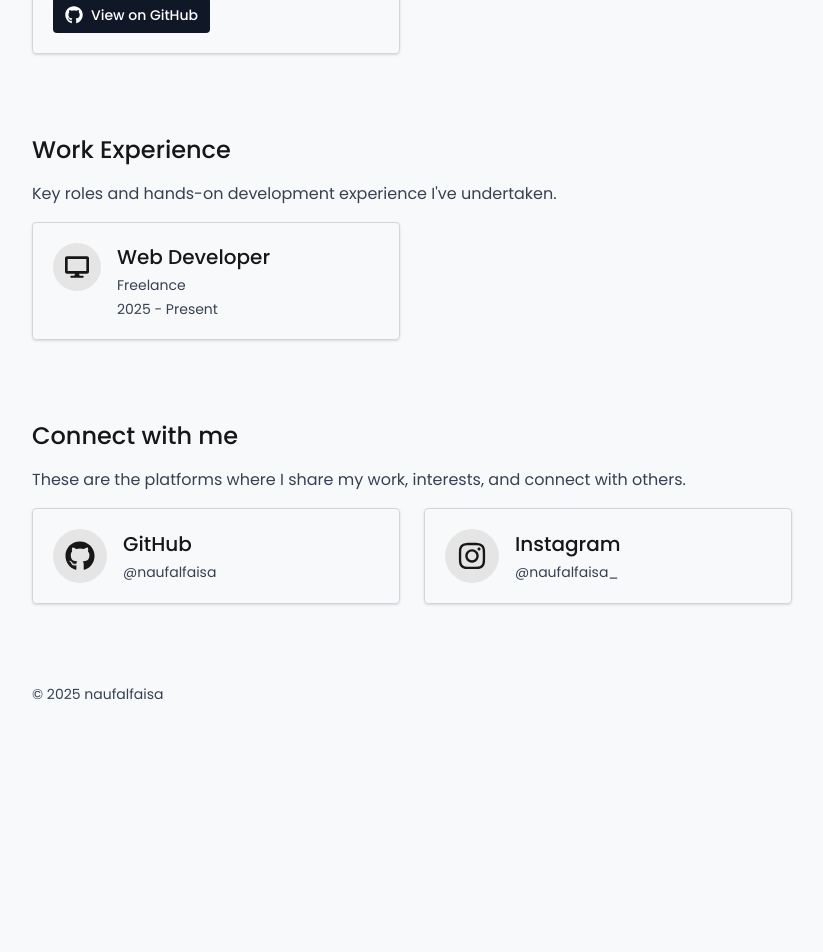
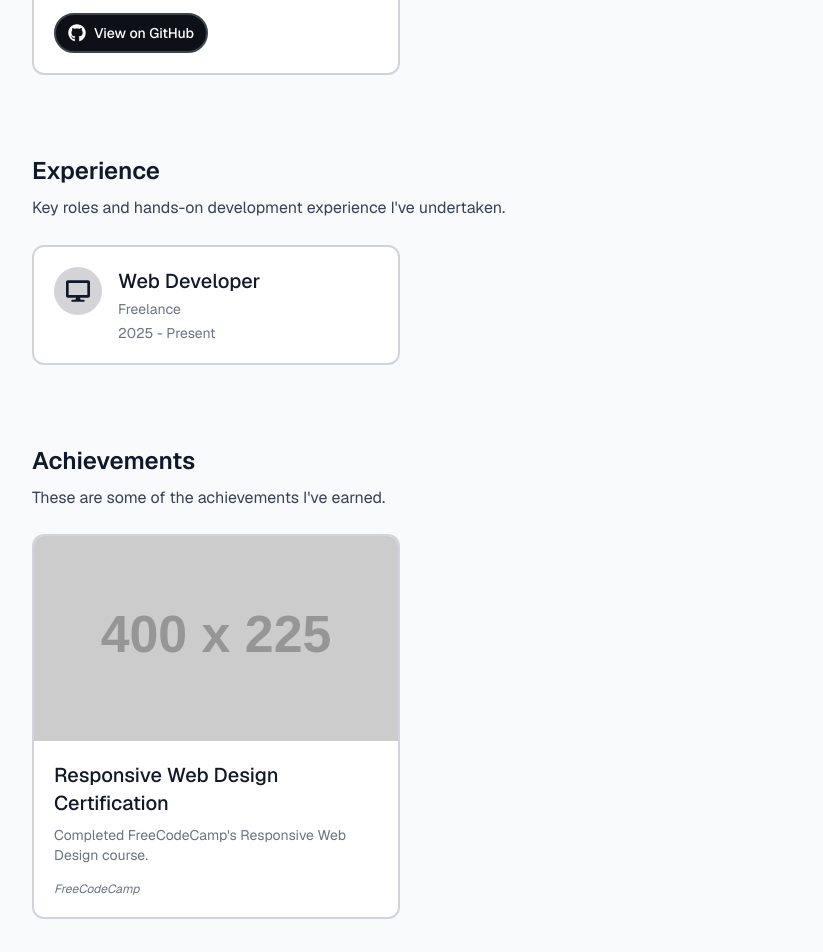
Before and after one commit to naufalfaisa/portfolio, a Next.js app: page / in a window 1280 px wide. Shown: the part 780-1732 px from the top of the page, without its empty margins (32-855 px from the left). Before the commit the page ends 1564 px from the top, so only its background shows below. Built offline with nearby package versions, Linux system fonts and the light colour scheme.

Commit message:
feat: add automatic light/dark mode based on system preference; refine UI components

```diff
--- a/app/components/AchievementsSection.tsx
+++ b/app/components/AchievementsSection.tsx
@@ -2,20 +2,20 @@
 
 import { FC } from "react";
 import Image from "next/image";
-import { FaArrowRight } from "react-icons/fa";
+import { FaExternalLinkAlt } from "react-icons/fa";
 import { siteConfig } from "@/config/site.config";
 
 export const AchievementsSection: FC = () => {
   const { achievements } = siteConfig;
 
   return (
-    <section className="space-y-4">
-      <h2 className="font-medium text-2xl">{achievements.title}</h2>
-      <p className="text-gray-700">{achievements.description}</p>
+    <section className="space-y-2">
+      <h2 className="text-primary font-semibold text-2xl">{achievements.title}</h2>
+      <p className="text-secondary mb-6">{achievements.description}</p>
 
       <div className="grid grid-cols-1 sm:grid-cols-2 lg:grid-cols-3 gap-6">
         {achievements.items.map((a, i) => (
-          <div key={i} className="border border-gray-300 overflow-hidden shadow rounded group">
+          <div key={i} className="card overflow-hidden rounded-xl group">
             <a href={`/achievements/${a.slug}`} className="block">
               <div className="aspect-video w-full relative">
                 <Image
@@ -27,14 +27,20 @@ export const AchievementsSection: FC = () => {
               </div>
 
               <div className="p-5">
-                <h3 className="font-medium mb-2 text-xl flex items-center justify-between">
+                <h3 className="text-primary font-medium mb-2 text-xl flex items-center justify-between">
                   <span>{a.title}</span>
-                  <FaArrowRight className="text-gray-400 opacity-0 group-hover:opacity-100 transition-opacity duration-300" />
+                  <FaExternalLinkAlt className="text-tertiary opacity-0 group-hover:opacity-100 transition-opacity duration-300" />
                 </h3>
 
-                <p className="mb-4 text-sm text-gray-700 line-clamp-2">
+                <p className="mb-4 text-sm text-tertiary line-clamp-2">
                   {a.description}
                 </p>
+
+                { a.source && (
+                  <p className="text-xs text-tertiary italic mt-1">
+                    {a.source}
+                  </p>
+                )}
               </div>
             </a>
           </div>
--- /dev/null
+++ b/app/components/ExperienceSection.tsx
@@ -0,0 +1,39 @@
+"use client";
+
+import { FC } from "react";
+import { siteConfig } from "@/config/site.config";
+
+export const ExperienceSection: FC = () => {
+  const { Experience } = siteConfig;
+
+  return (
+    <section className="space-y-2">
+      <h2 className="text-primary font-semibold text-2xl">{Experience.title}</h2>
+      <p className="text-secondary mb-6">{Experience.description}</p>
+
+      <div className="grid grid-cols-1 sm:grid-cols-2 lg:grid-cols-3 gap-6">
+        {Experience.items.map((s, i) => {
+          const Icon = s.icon;
+          return (
+            <a
+              key={i}
+              href={s.link}
+              target="_blank"
+              rel="noreferrer"
+              className="card overflow-hidden flex items-start p-5 rounded-xl"
+            >
+              <div className="p-3 bg-zinc-300 dark:bg-zinc-700 rounded-full mr-4">
+                <Icon className="text-primary text-2xl" />
+              </div>
+              <div>
+                <h3 className="text-primary font-medium mb-1 text-xl">{s.role}</h3>
+                <p className="text-sm text-tertiary">{s.company}</p>
+                <p className="text-sm text-tertiary mt-1">{s.period}</p>
+              </div>
+            </a>
+          );
+        })}
+      </div>
+    </section>
+  );
+};
--- a/app/components/Footer.tsx
+++ b/app/components/Footer.tsx
@@ -5,7 +5,7 @@ import { siteConfig } from "@/config/site.config";
 
 export const Footer: FC = () => {
   return (
-    <footer className="text-sm text-gray-700">
+    <footer className="text-sm text-zinc-400">
       <p>{siteConfig.footer.text}</p>
     </footer>
   );
--- a/app/components/ProfileSection.tsx
+++ b/app/components/ProfileSection.tsx
@@ -11,11 +11,11 @@ export const ProfileSection: FC = () => {
     <section className="space-y-6">
       <div className="grid grid-cols-1 md:grid-cols-3 gap-8 items-start">
         <div className="md:col-span-2 space-y-6">
-          <h1 className="font-medium text-4xl">{profile.title}</h1>
+          <h1 className="font-semibold text-primary text-3xl">{profile.title}</h1>
 
           <div className="space-y-4">
             {profile.description.map((paragraph, index) => (
-              <p key={index} className="text-gray-700 leading-relaxed">
+              <p key={index} className="text-lg text-secondary leading-relaxed">
                 {paragraph}
               </p>
             ))}
@@ -27,7 +27,7 @@ export const ProfileSection: FC = () => {
             src={profile.image}
             width={224}
             height={224}
-            className="rounded-full border-2 border-gray-300 shadow object-cover"
+            className="rounded-full border-2 border-zinc-300 dark:border-zinc-800 shadow object-cover"
             alt={profile.name}
             priority
           />
--- a/app/components/ProjectsSection.tsx
+++ b/app/components/ProjectsSection.tsx
@@ -9,13 +9,13 @@ export const ProjectsSection: FC = () => {
   const { projects } = siteConfig;
 
   return (
-    <section className="space-y-4">
-      <h2 className="font-medium text-2xl">{projects.title}</h2>
-      <p className="text-gray-700">{projects.description}</p>
+    <section className="space-y-2">
+      <h2 className="font-semibold text-2xl text-primary">{projects.title}</h2>
+      <p className="text-lg text-secondary mb-6">{projects.description}</p>
 
       <div className="grid grid-cols-1 sm:grid-cols-2 lg:grid-cols-3 gap-6">
         {projects.items.map((p, i) => (
-          <div key={i} className="border border-gray-300 overflow-hidden shadow rounded">
+          <div key={i} className="card overflow-hidden rounded-xl">
             <div className="aspect-video w-full relative">
               <Image
                 src={p.image}
@@ -27,16 +27,15 @@ export const ProjectsSection: FC = () => {
             </div>
 
             <div className="p-5">
-              <h3 className="font-medium mb-2 text-xl">{p.title}</h3>
-              <p className="mb-4 text-sm text-gray-700 line-clamp-2">
+              <h3 className="text-primary font-medium mb-2 text-xl">{p.title}</h3>
+              <p className="mb-4 text-sm text-tertiary line-clamp-2">
                 {p.description}
               </p>
-
               <a
                 href={p.github}
                 target="_blank"
                 rel="noreferrer"
-                className="inline-flex items-center gap-2 px-3 py-2 rounded bg-gray-900 text-white text-sm font-medium hover:bg-gray-700 transition"
+                className="inline-flex items-center gap-2 px-3 py-2 text-sm font-medium rounded-full border-2 github-btn"
               >
                 <FaGithub className="text-lg" />
                 <span>View on GitHub</span>
--- a/app/components/SocialsSection.tsx
+++ b/app/components/SocialsSection.tsx
@@ -8,9 +8,9 @@ export const SocialsSection: FC = () => {
   const { socials } = siteConfig;
 
   return (
-    <section className="space-y-4">
-      <h2 className="font-medium text-2xl">{socials.title}</h2>
-      <p className="text-gray-700">{socials.description}</p>
+    <section className="space-y-2">
+      <h2 className="text-primary font-semibold text-2xl">{socials.title}</h2>
+      <p className="text-secondary mb-6">{socials.description}</p>
 
       <div className="grid grid-cols-1 sm:grid-cols-2 lg:grid-cols-3 gap-6">
         {socials.items.map((s) => {
@@ -21,17 +21,17 @@ export const SocialsSection: FC = () => {
               href={s.url}
               target="_blank"
               rel="noreferrer"
-              className="group border border-gray-300 hover:bg-gray-100 transition flex items-center p-5 shadow rounded"
+              className="group card flex items-center p-5 shadow rounded-xl"
             >
-              <div className="p-3 bg-neutral-200 rounded-full mr-4">
-                <Icon className="text-3xl" />
+              <div className="p-3 bg-zinc-300 dark:bg-zinc-700 rounded-full mr-4">
+                <Icon className="text-primary text-3xl" />
               </div>
               <div className="flex-1">
-                <h3 className="font-medium mb-1 text-xl flex items-center justify-between">
+                <h3 className="text-primary font-medium mb-1 text-xl flex justify-between items-center">
                   <span>{s.name}</span>
-                  <FaArrowRight className="text-gray-400 opacity-0 group-hover:opacity-100 transition-opacity duration-300" />
+                  <FaArrowRight className="text-tertiary opacity-0 group-hover:opacity-100 transition-opacity duration-300" />
                 </h3>
-                <p className="text-sm text-gray-700">{s.username}</p>
+                <p className="text-sm text-tertiary">{s.username}</p>
               </div>
             </a>
           );
--- a/app/components/WorkExperienceSection.tsx
+++ /dev/null
@@ -1,39 +0,0 @@
-"use client";
-
-import { FC } from "react";
-import { siteConfig } from "@/config/site.config";
-
-export const WorkExperienceSection: FC = () => {
-  const { workExperience } = siteConfig;
-
-  return (
-    <section className="space-y-4">
-      <h2 className="font-medium text-2xl">{workExperience.title}</h2>
-      <p className="text-gray-700">{workExperience.description}</p>
-
-      <div className="grid grid-cols-1 sm:grid-cols-2 lg:grid-cols-3 gap-6">
-        {workExperience.items.map((s, i) => {
-          const Icon = s.icon;
-          return (
-            <a
-              key={i}
-              href={s.link}
-              target="_blank"
-              rel="noreferrer"
-              className="border border-gray-300 hover:bg-gray-100 transition flex items-start p-5 shadow rounded"
-            >
-              <div className="p-3 bg-neutral-200 rounded-full mr-4">
-                <Icon className="text-2xl" />
-              </div>
-              <div>
-                <h3 className="font-medium mb-1 text-xl">{s.role}</h3>
-                <p className="text-sm text-gray-700">{s.company}</p>
-                <p className="text-sm text-gray-700 mt-1">{s.period}</p>
-              </div>
-            </a>
-          );
-        })}
-      </div>
-    </section>
-  );
-};
--- a/app/globals.css
+++ b/app/globals.css
@@ -1,7 +1,67 @@
 @import "tailwindcss";
 
+:root {
+  --color-bg: #f9fafb;            /* bg-zinc-50 */
+  --color-text-primary: #111827;  /* text-zinc-900 */
+  --color-text-secondary: #374151; /* text-zinc-700 */
+  --color-text-tertiary: #6b7280;  /* text-zinc-500 */
+
+  --color-card-bg: #ffffff;       /* bg-white */
+  --color-card-border: #d1d5db;   /* border-zinc-300 */
+  --color-card-border-hover: #9ca3af; /* border-zinc-400 */
+}
+
+@theme inline {
+  --font-sans: var(--font-geist-sans);
+  --font-mono: var(--font-geist-mono);
+}
+
+@media (prefers-color-scheme: dark) {
+  :root {
+    --color-bg: #000000;           /* bg-black */
+    --color-text-primary: #f9fafb; /* text-zinc-50 */
+    --color-text-secondary: #d4d4d8; /* text-zinc-300 */
+    --color-text-tertiary: #a1a1aa;  /* text-zinc-400 */
+
+    --color-card-bg: #18181b;      /* bg-zinc-900 */
+    --color-card-border: #27272a;  /* border-zinc-800 */
+    --color-card-border-hover: #3f3f46; /* border-zinc-700 */
+  }
+}
+
 body {
-  font-family: var(--font-poppins), sans-serif;
-  background-color: #f8f9fa;
-  color: #171717;
+  background-color: var(--color-bg);
+  color: var(--color-text-primary);
+  font-family: 'Inter', system-ui, sans-serif;
+  line-height: 1.6;
+  margin: 0;
+  padding: 0;
 }
+
+.bg-main { background-color: var(--color-bg); }
+.text-primary { color: var(--color-text-primary); }
+.text-secondary { color: var(--color-text-secondary); }
+.text-tertiary { color: var(--color-text-tertiary); }
+
+.card {
+  background-color: var(--color-card-bg);
+  border: 2px solid var(--color-card-border);
+  border-radius: 0.75rem;
+  transition: all 0.3s ease;
+}
+
+.card:hover {
+  border-color: var(--color-card-border-hover);
+  transform: scale(1.05);
+}
+
+.github-btn {
+  color: white;
+  background-color: #0d1117;  /* bg-black-ish */
+  border: 2px solid #3d444d;  /* border-zinc-800 */
+  transition: background-color 0.3s;
+}
+
+.github-btn:hover {
+  background-color: #151b23;
+}
--- a/app/layout.tsx
+++ b/app/layout.tsx
@@ -1,11 +1,15 @@
 import type { Metadata } from "next";
-import { Poppins } from "next/font/google";
+import { Geist, Geist_Mono } from "next/font/google";
 import "./globals.css";
 
-const poppins = Poppins({
-  variable: "--font-poppins",
+const geistSans = Geist({
+  variable: "--font-geist-sans",
   subsets: ["latin"],
-  weight: ["300", "400", "500", "600", "700"],
+});
+
+const geistMono = Geist_Mono({
+  variable: "--font-geist-mono",
+  subsets: ["latin"],
 });
 
 export const metadata: Metadata = {
@@ -20,7 +24,7 @@ export default function RootLayout({
 }>) {
   return (
     <html lang="id">
-      <body className={`${poppins.variable} antialiased`}>
+      <body className={`${geistSans.variable} ${geistMono.variable} antialiased`}>
         <main>{children}</main>
       </body>
     </html>
--- a/app/page.tsx
+++ b/app/page.tsx
@@ -3,17 +3,17 @@ import { AchievementsSection } from "./components/AchievementsSection";
 import { ProfileSection } from "./components/ProfileSection";
 import { ProjectsSection } from "./components/ProjectsSection";
 import { SocialsSection } from "./components/SocialsSection";
-import { WorkExperienceSection } from "./components/WorkExperienceSection";
+import { ExperienceSection } from "./components/ExperienceSection";
 import { Footer } from "./components/Footer";
 
 export default function Home() {
   return (
-    <div className="min-h-screen w-screen">
-      <div className="w-screen min-h-screen flex justify-center px-6 py-20 ">
-        <div className="max-w-6xl w-full flex flex-col space-y-20">
+    <div className="min-h-screen w-screen bg-main text-primary">
+      <div className="w-full min-h-screen flex justify-center px-4 sm:px-6 lg:px-12 py-12 sm:py-20 font-sans">
+        <div className="max-w-6xl w-full flex flex-col space-y-16 sm:space-y-20">
           {siteConfig.profile.enabled && <ProfileSection />}
           {siteConfig.projects.enabled && <ProjectsSection />}
-          {siteConfig.workExperience.enabled && <WorkExperienceSection />}
+          {siteConfig.Experience.enabled && <ExperienceSection />}
           {siteConfig.achievements.enabled && <AchievementsSection />}
           {siteConfig.socials.enabled && <SocialsSection />}
           {siteConfig.footer.enabled && <Footer />}
--- a/config/site.config.ts
+++ b/config/site.config.ts
@@ -16,7 +16,7 @@ export interface Project {
   github: string;
 }
 
-export interface WorkExperience {
+export interface Experience {
   role: string;
   company: string;
   period: string;
@@ -29,6 +29,7 @@ export interface Achievement {
   title: string;
   description: string;
   image: string;
+  source: string;
 }
 
 export interface Social {
@@ -53,7 +54,7 @@ export interface FooterConfig {
 export interface SiteConfig {
   profile: ProfileConfig;
   projects: SectionConfig<Project>;
-  workExperience: SectionConfig<WorkExperience>;
+  Experience: SectionConfig<Experience>;
   achievements: SectionConfig<Achievement>;
   socials: SectionConfig<Social>;
   footer: FooterConfig;
@@ -62,7 +63,7 @@ export interface SiteConfig {
 export const siteConfig: SiteConfig = {
   profile: {
     name: "Naufal Faisa",
-    title: "Hi there — I'm Naufal Faisa",
+    title: "Hi there! I'm Naufal Faisa",
     description: [
       "I'm an undergraduate student in Informatics with a passion for programming. I enjoy exploring different tools and technologies and seeing what I can build.",
       "I'm currently learning to create CLI tools, web apps, and backend systems, while learning JavaScript, Python, Go, and working with Node.js. Writing clean and efficient code is always my goal.",
@@ -85,8 +86,8 @@ export const siteConfig: SiteConfig = {
     enabled: true,
   },
 
-  workExperience: {
-    title: "Work Experience",
+  Experience: {
+    title: "Experience",
     description: "Key roles and hands-on development experience I've undertaken.",
     items: [
       {
@@ -94,7 +95,7 @@ export const siteConfig: SiteConfig = {
         company: "Freelance",
         period: "2025 - Present",
         icon: FaDesktop,
-        link: "/",
+        link: "#",
       },
     ],
     enabled: true,
@@ -102,16 +103,17 @@ export const siteConfig: SiteConfig = {
 
   achievements: {
     title: "Achievements",
-    description: "Lorem ipsum.",
+    description: "These are some of the achievements I've earned.",
     items: [
       {
-        slug: "achievement-1",
-        title: "Achievement Title",
-        description: "Lorem ipsum dolor sit amet consectetur adipisicing elit...",
+        slug: "responsive-web-design-certification",
+        title: "Responsive Web Design Certification",
+        description: "Completed FreeCodeCamp's Responsive Web Design course.",
         image: "https://placehold.jp/400x225.png",
+        source: "FreeCodeCamp"
       },
     ],
-    enabled: false,
+    enabled: true,
   },
 
   socials: {
```
